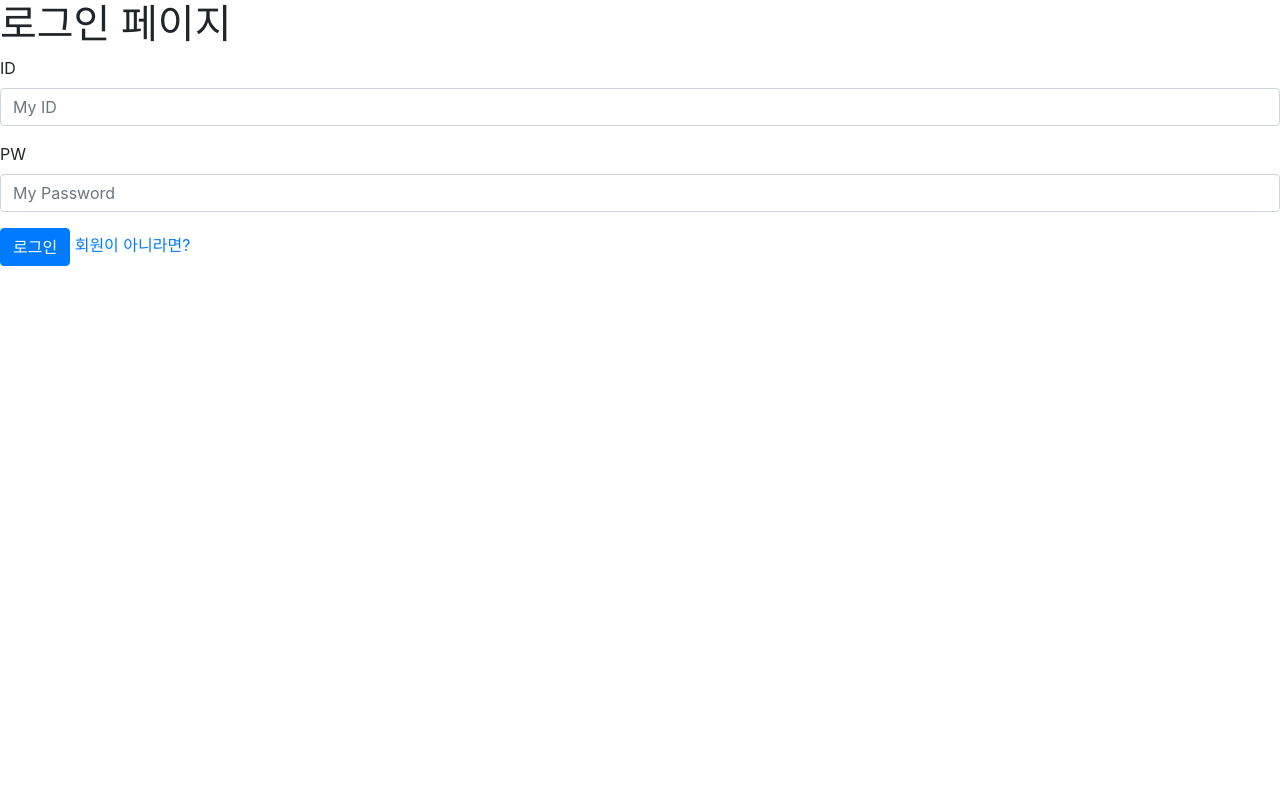
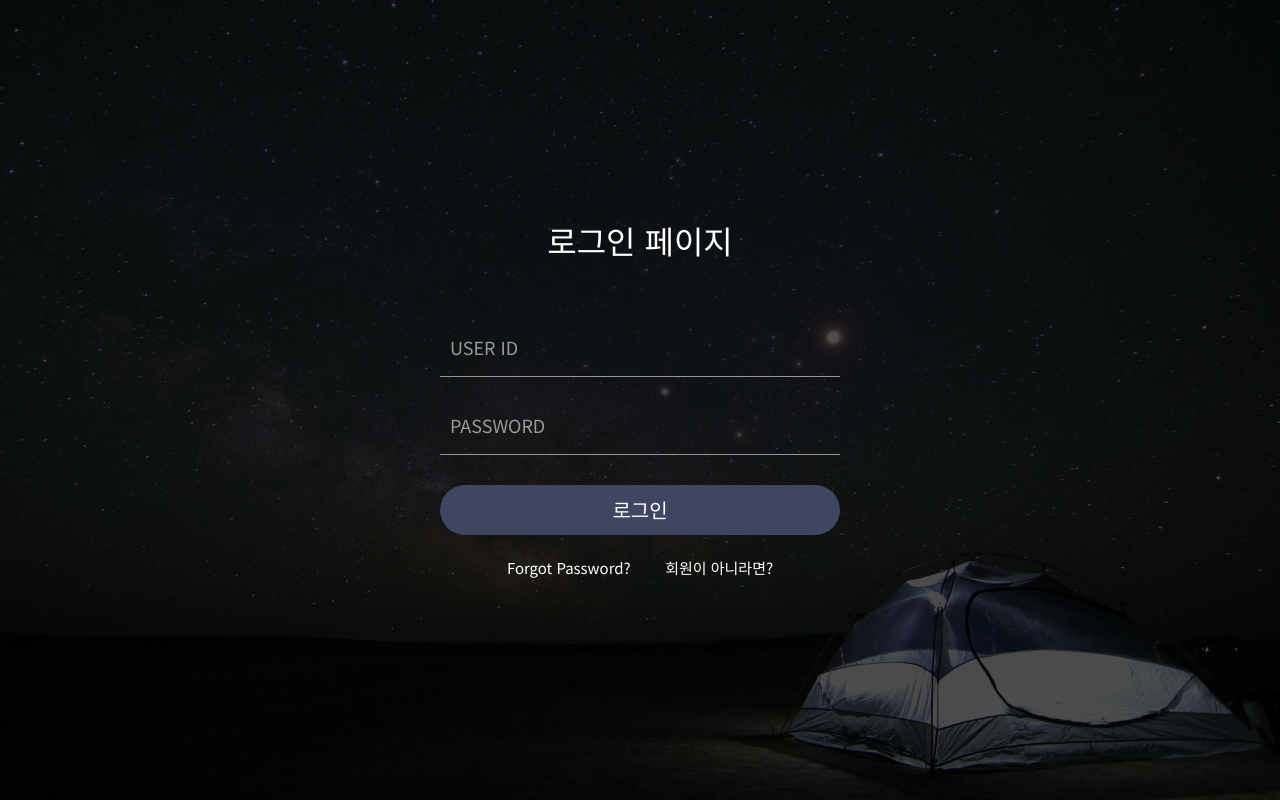
Before and after one commit to sparta02team/camping_review, a Flask app: page /login in a window 1280 px wide. Run offline with Flask 2, Linux system fonts and the light colour scheme; some libraries are stand-ins or nearby versions.

Commit message:
login page design, login test code 추가

```diff
--- /dev/null
+++ b/app/static/css/login.css
@@ -0,0 +1,117 @@
+@import url('https://fonts.googleapis.com/css2?family=Noto+Sans+KR&display=swap');
+
+* {
+    margin: 0;
+    padding: 0;
+    box-sizing: border-box;
+}
+
+body {
+    font-family: 'Noto Sans KR', sans-serif;
+    display: flex;
+    justify-content: center;
+    align-items: center;
+    height: 100vh;
+    background: url("../assets/img/camping_bg.jpg") no-repeat center;
+    background-size: cover;
+}
+
+body::before {
+    content: "";
+    position: absolute;
+    z-index: 1;
+    top: 0;
+    right: 0;
+    bottom: 0;
+    left: 0;
+    background-color: rgba(0, 0, 0, .7);
+}
+
+.login-form {
+    position: relative;
+    z-index: 2;
+}
+
+.login-form h1 {
+    font-size: 32px;
+    color: #fff;
+    text-align: center;
+    margin-bottom: 60px;
+}
+
+.int-area {
+    width: 400px;
+    position: relative;
+    margin-top: 20px;
+}
+
+.int-area:first-child {
+    margin-top: 0;
+}
+
+.int-area input {
+    width: 100%;
+    padding: 20px 10px 10px;
+    background-color: transparent;
+    border: none;
+    border-bottom: 1px solid #999;
+    font-size: 18px;
+    color: #fff;
+    outline: none;
+}
+
+.int-area label {
+    position: absolute;
+    left: 10px;
+    top: 15px;
+    font-size: 18px;
+    color: #999;
+    transition: all .5s ease;
+}
+
+.int-area label.warning{
+    color : red !important;
+    animation: warning .3s ease;
+    animation-iteration-count: 3;
+}
+
+@keyframes warning {
+    0% {transform: translateX(-8px)}
+    25% {transform: translateX(8px)}
+    50% {transform: translateX(-8px)}
+    75% {transform: translateX(8px)}
+}
+
+.int-area input:focus+label,
+.int-area input:valid+label {
+    top: -2px;
+    font-size: 13px;
+    color: #404561;
+}
+
+.btn-area {
+    margin-top: 30px;
+}
+
+.btn-area button {
+    width: 100%;
+    height: 50px;
+    background: #404561;
+    color: #fff;
+    font-size: 20px;
+    border: none;
+    border-radius: 25px;
+    cursor: pointer;
+}
+
+.caption {
+    margin-top: 20px;
+    text-align: center;
+}
+
+.caption a {
+    font-size: 15px;
+    color: #fff;
+    text-decoration: none;
+    padding: 15px;
+}
--- a/app/templates/login.html
+++ b/app/templates/login.html
@@ -1,6 +1,7 @@
 <!-- templates/login.html -->
 <!doctype html>
-<html lang="en">
+<html lang="ko">
+
 <head>
 
     <!-- Webpage Title -->
@@ -14,6 +15,8 @@
     <link rel="stylesheet" href="https://maxcdn.bootstrapcdn.com/bootstrap/4.0.0/css/bootstrap.min.css"
         integrity="sha384-Gn5384xqQ1aoWXA+058RXPxPg6fy4IWvTNh0E263XmFcJlSAwiGgFAW/dAiS6JXm" crossorigin="anonymous">
 
+    <!-- Login CSS -->
+    <link rel="stylesheet" href="{{ url_for('static', filename='css/login.css') }}">
     <!-- JS -->
     <script src="https://ajax.googleapis.com/ajax/libs/jquery/3.4.1/jquery.min.js"></script>
 
@@ -21,30 +24,35 @@
     <script src="https://cdnjs.cloudflare.com/ajax/libs/jquery-cookie/1.4.1/jquery.cookie.js"></script>
 
     <script src="https://cdnjs.cloudflare.com/ajax/libs/popper.js/1.12.9/umd/popper.min.js"
-            integrity="sha384-ApNbgh9B+Y1QKtv3Rn7W3mgPxhU9K/ScQsAP7hUibX39j7fakFPskvXusvfa0b4Q"
-            crossorigin="anonymous"></script>
+        integrity="sha384-ApNbgh9B+Y1QKtv3Rn7W3mgPxhU9K/ScQsAP7hUibX39j7fakFPskvXusvfa0b4Q" crossorigin="anonymous">
+    </script>
     <script src="https://maxcdn.bootstrapcdn.com/bootstrap/4.0.0/js/bootstrap.min.js"
-            integrity="sha384-JZR6Spejh4U02d8jOt6vLEHfe/JQGiRRSQQxSfFWpi1MquVdAyjUar5+76PVCmYl"
-            crossorigin="anonymous"></script>
+        integrity="sha384-JZR6Spejh4U02d8jOt6vLEHfe/JQGiRRSQQxSfFWpi1MquVdAyjUar5+76PVCmYl" crossorigin="anonymous">
+    </script>
 
     <script>
+        // let id = $('#userid');
+        // let pw = $('#userpw');
+        // let btn = $('#loginBtn');
+
+        // $(btn).on('click', function () {
+        //     if ($(id).val() === '') {
+        //         $(id).next('label').addClass('warning');
+        //     } else if ($(pw).val() === '') {
+        //         $(pw).next('label').addClass('warning');
+        //     }
+        // })
+
+
 
         function login() {
-            let id_give = $('#userid').val()
-            let pw_give = $('#userpw').val()
-
-            if (id_give.trim() == '') {
-                alert('아이디를 제대로 입력해주세요')
-            }
-
-            if (pw_give.trim() == '') {
-                alert('비밀번호를 제대로 입력해주세요')
-
-            } else {
             $.ajax({
                 type: "POST",
                 url: "/api/login",
-                    data: {id_give: id_give, pw_give: pw_give},
+                data: {
+                    id_give: id_give,
+                    pw_give: pw_give
+                },
 
                 success: function (response) {
                     if (response['result'] == 'success') {
@@ -58,24 +66,45 @@
                 }
             })
         }
-        }
-
     </script>
 
 </head>
+
 <body>
+    <section class="login-form">
         <h1>로그인 페이지</h1>
+        <form action="">
+            <div class="int-area">
+                <input type="text" name="id" id="userid" autocomplete="off" required>
+                <label for="userid">USER ID</label>
+            </div>
+            <div class="int-area">
+                <input type="password" name="pw" id="userpw" autocomplete="off" required>
+                <label for="userpw">PASSWORD</label>
+            </div>
+            <div class="btn-area">
+                <button id="loginBtn" onclick="login()">로그인</button>
+            </div>
+        </form>
+        <div class="caption">
+            <a href="">Forgot Password?</a>
+            <a href="{{ url_for('main.register') }}">회원이 아니라면?</a>
+        </div>
+    </section>
+
+    <!-- <h1>로그인 페이지</h1>
 <div>
-    <div class="form-group">
+    <!-- <div class="form-group">
         <label for="userid">ID</label>
         <input type="email" class="form-control" id="userid" aria-describedby="emailHelp" placeholder="My ID">
-    </div>
-    <div class="form-group">
+    </div> -->
+    <!-- <div class="form-group">
         <label for="userpw">PW</label>
         <input type="password" class="form-control" id="userpw" placeholder="My Password">
     </div>
     <button class="btn btn-primary" onclick="login()">로그인</button>
     <a href="/register">회원이 아니라면?</a>
-</div>
+</div> -->
 </body>
+
 </html>
```
Also changed, not shown: tests/views/test_api.py (+13 -1 lines), app/static/assets/img/camping_bg.jpg (added). Lines whose indentation alone changed are shown as unchanged.
